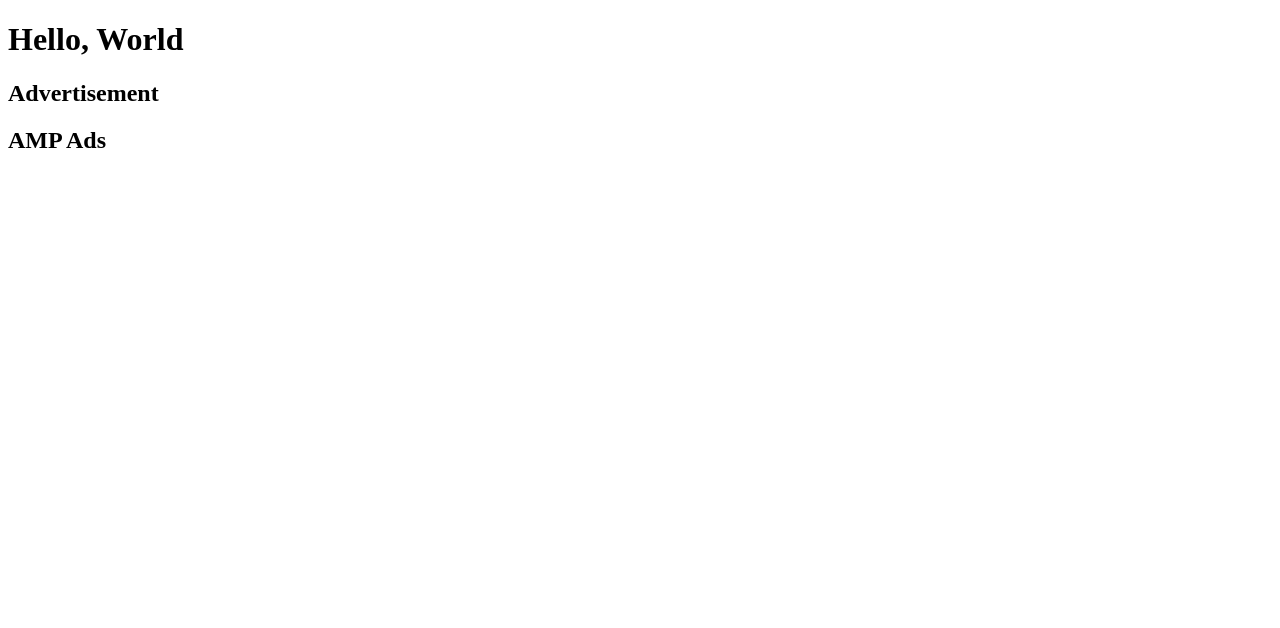
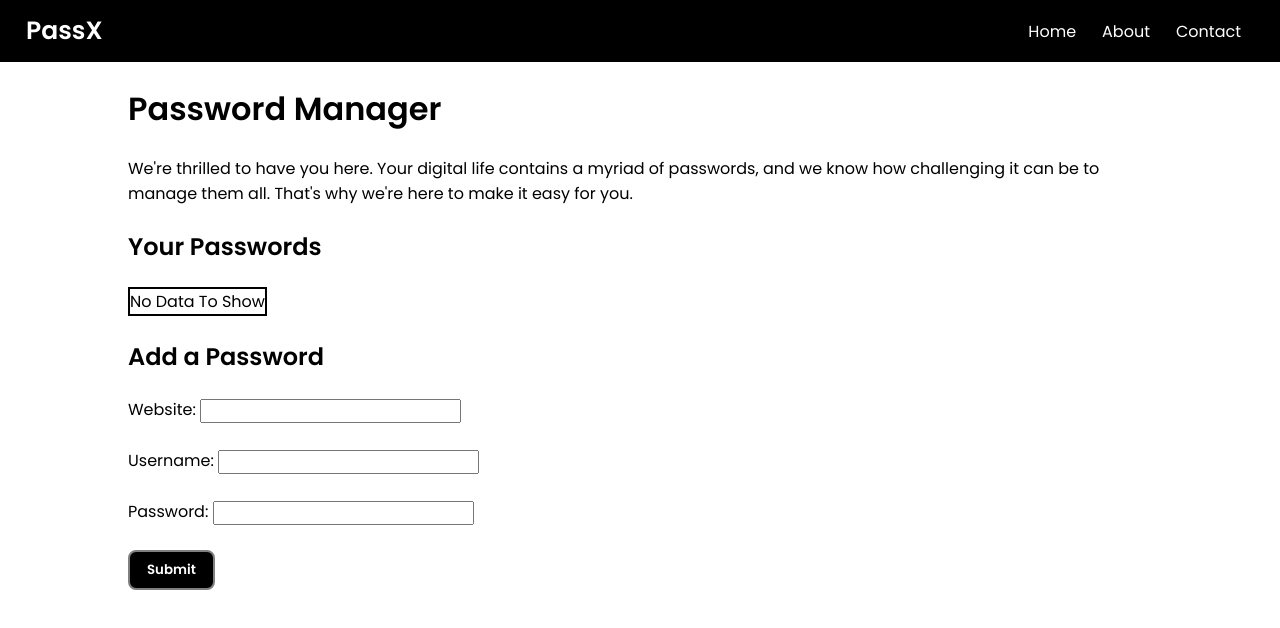
Before and after one commit to Yashwanthdeveloper/Password_manager, a plain HTML site: page index.html in a window 1280 px wide. Drawn offline with Linux system fonts and the light colour scheme.

Commit message:
Update index.html

```diff
--- a/index.html
+++ b/index.html
@@ -1,32 +1,60 @@
+
 <!DOCTYPE html>
-<html>
+<html lang="en">
+
 <head>
-    <title>Hello, World</title>
-    <script async custom-element="amp-ad" src="https://cdn.ampproject.org/v0/amp-ad-0.1.js"></script>
+    <meta charset="UTF-8">
+    <meta name="viewport" content="width=device-width, initial-scale=1.0">
+    <title>PassX - Your Personal Password Manager</title>
+    <link rel="stylesheet" href="style.css">
 </head>
+
 <body>
-    <h1>Hello, World</h1>
-    <h2>Advertisement </h2>
-    <script async src="https://pagead2.googlesyndication.com/pagead/js/adsbygoogle.js?client=ca-pub-5773565036138341"
-     crossorigin="anonymous"></script>
-<!-- New -->
-<ins class="adsbygoogle"
-     style="display:block"
-     data-ad-client="ca-pub-5773565036138341"
-     data-ad-slot="9821917683"
-     data-ad-format="auto"
-     data-full-width-responsive="true"></ins>
-<script>
-     (adsbygoogle = window.adsbygoogle || []).push({});
-</script>
-    <h2> AMP Ads</h2>
-    <amp-ad width="100vw" height="320"
-     type="adsense"
-     data-ad-client="ca-pub-5773565036138341"
-     data-ad-slot="9821917683"
-     data-auto-format="rspv"
-     data-full-width="">
-  <div overflow=""></div>
-</amp-ad>
+    <nav>
+        <div class="logo">PassX</div>
+        <ul>
+            <li>Home</li>
+            <li>About</li>
+            <li>Contact</li>
+        </ul>
+    </nav>
+    <div class="container">
+        <h1>Password Manager</h1>
+        <p>We're thrilled to have you here. Your digital life contains a myriad of passwords, and we know how
+            challenging it can be to manage them all. That's why we're here to make it easy for you.</p>
+        <h2>Your Passwords <span id="alert">(Copied!)</span></h2>
+        <table>
+            <tr>
+                <th>Website</th>
+                <th>Username</th>
+                <th>Password</th>
+                <th>Delete</th>
+            </tr>
+
+        </table>
+
+        <h2>Add a Password</h2>
+        <form action="/submit" method="post">
+
+            <!-- Text input for website -->
+            <label for="website">Website:</label>
+            <input type="text" id="website" name="website" required>
+            <br><br>
+
+            <!-- Text input for username -->
+            <label for="username">Username:</label>
+            <input type="text" id="username" name="username" required>
+            <br><br>
+
+            <!-- Password input -->
+            <label for="password">Password:</label>
+            <input type="password" id="password" name="password" required>
+            <br>
+            <!-- Submit button -->
+            <button class="btn" type="submit">Submit</button>
+        </form>
+    </div>
+    <script src="script.js"></script>
 </body>
+
 </html>
```
